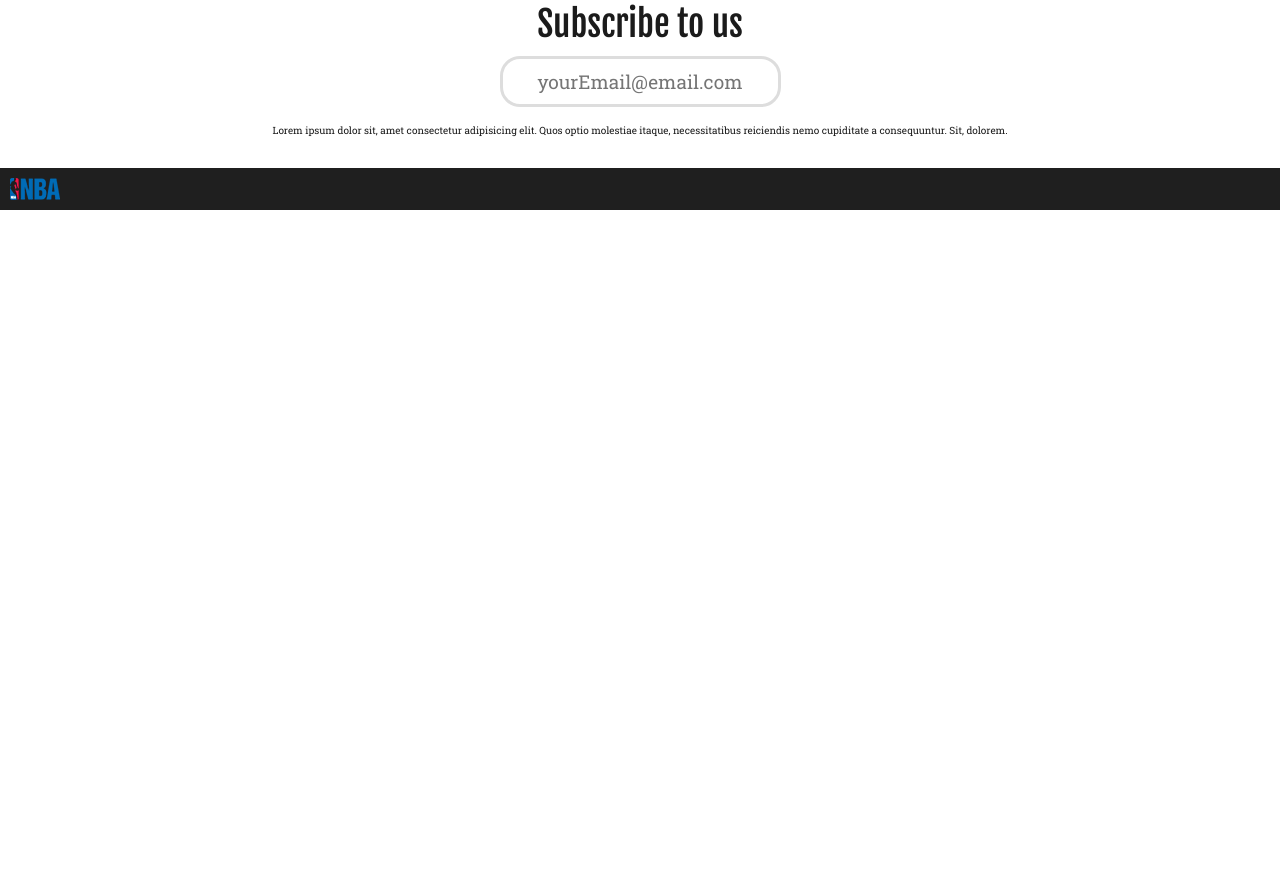
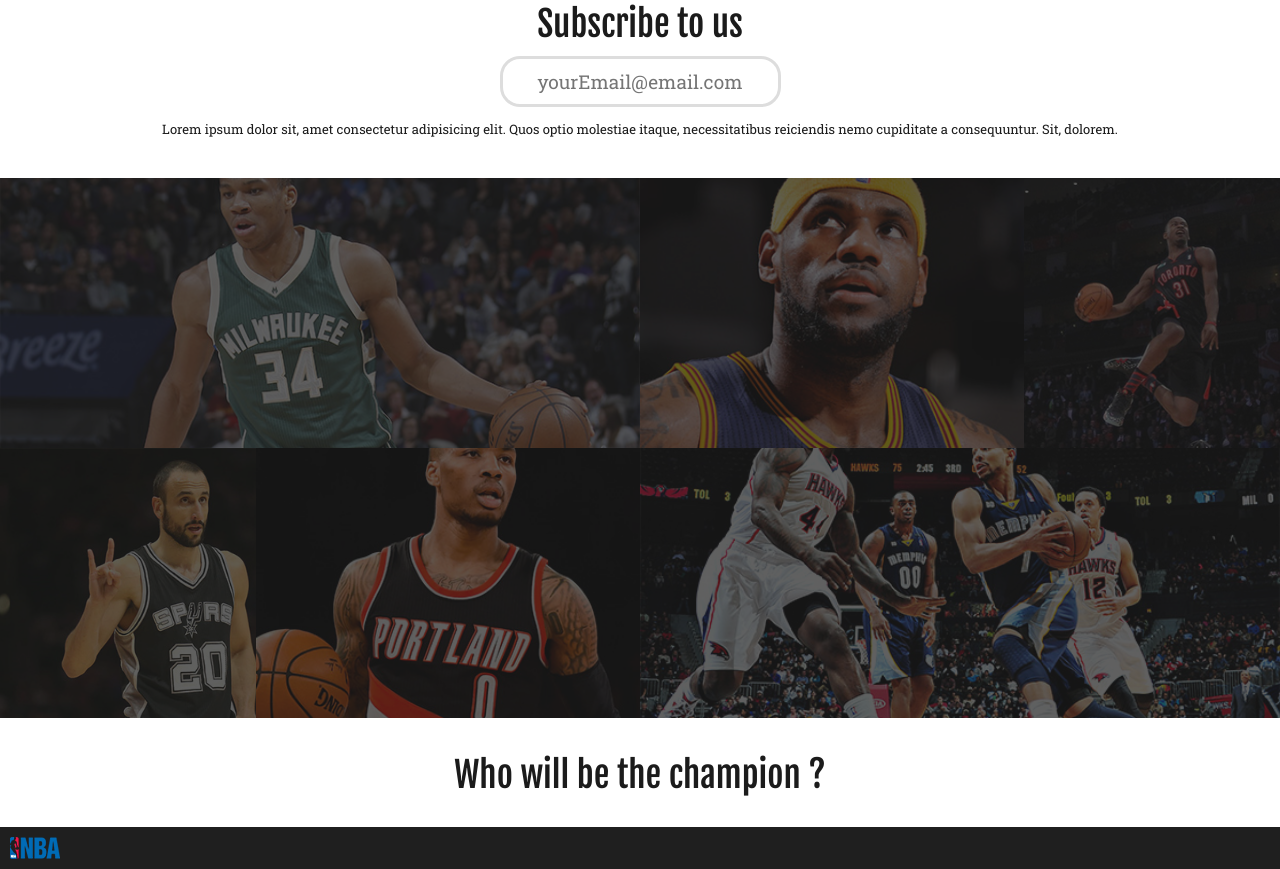
Before and after one commit to FireMonkey92/React-NBA-Project, a React (Create React App) app: page / in a window 1280 px wide. Shown: the part 580-1449 px from the top of the page. Before the commit the page ends 800 px from the top, so only its background shows below. Built offline with nearby package versions, Linux system fonts and the light colour scheme; data requests are answered from the project's data file.

Commit message:
Finished Home Blocks components and animated using reveal.js and added css transitions.
Added poll components and displayed team for guessing vote.

```diff
--- a/public/CSS/style.css
+++ b/public/CSS/style.css
@@ -126,7 +126,7 @@ footer{
 }
 .subscribe_panel small{
     width: 50%;
-    font-size: 10px;
+    font-size: 13px;
     line-height: 0px;
     margin: auto;
 }
@@ -151,3 +151,78 @@ footer{
 {
     display: block;
 }
+
+/*=============================================
+                Blockes Panel CSS
+==============================================*/
+.home_blocks{
+    display: flex;
+    flex-direction: row;
+    flex-wrap: wrap;
+    margin-top: 40px;
+}
+.home_blocks .item {
+    flex-grow: 1;
+    position: relative;
+    height: 270px;
+    overflow: hidden;
+}
+.home_blocks .item.lg{
+    width: 50%;
+}
+.home_blocks .item.md{
+    width: 30%;
+}
+.home_blocks .item.sm{
+    width: 20%;
+}
+.home_blocks .item .image{
+    height: 270px;
+    background-size: cover !important;
+    background-position: center center !important;
+}
+.home_blocks .item .title{
+    background: #1b1b1b;
+    /* color: #dddddd; */
+    padding: 10px;
+    height: 50px;
+    transition: all 500ms ease-in-out;
+}
+.home_blocks .item:hover .title{
+    transform:  translate(0px , -39px);
+    transition: all 500ms ease-in-out;
+}
+.home_blocks .item .title a{
+    color: #fff;
+}
+
+.home_blocks .item.lg{
+    animation-delay: 200ms !important;
+}
+.home_blocks .item.md{
+    animation-delay: 500ms !important;
+}
+.home_blocks .item.sm{
+    animation-delay: 800ms !important;
+}
+
+.home_blocks .item .veil{
+    background: #1f1f1f;
+    opacity: .7;
+    height: 100%;
+    width: 100%;
+    position: absolute;
+    transition: all 500ms ease-in-out;
+}
+.home_blocks .item:hover .veil{
+    opacity: 0;
+    transition: opacity 500ms ease-in-out;
+}
+
+
+/*=============================================
+                Team Poll CSS
+==============================================*/
+.home_poll{
+    text-align: center;
+}
--- /dev/null
+++ b/src/Components/blocks.js
@@ -0,0 +1,38 @@
+import React from 'react';
+import { Link } from 'react-router-dom';
+import Reveal from 'react-reveal';
+import 'animate.css/animate.css'
+
+const populateBlocks = ({ blocks }) => {
+    //debugger
+    if (blocks) {
+        return blocks.map((item) => {
+            return (
+                <Reveal key={item.id} effect='animated fadeInUp' >
+                    <div className={`item ${item.type}`}>
+                        <div className='veil'></div>
+                        <div className='image'
+                            style={{
+                                background: `url(/images/blocks/${item.image}) no-repeat`
+                            }}
+                        ></div>
+                        <div className='title'>
+                            <Link to={item.link}>{item.title}</Link>
+                        </div>
+                    </div>
+                </Reveal>
+            )
+        })
+    }
+}
+
+const Blocks = (props) => {
+    console.log(props)
+    return (
+        <div className='home_blocks'>
+            {populateBlocks(props)}
+        </div>
+    );
+};
+
+export default Blocks;
--- a/src/Components/home.js
+++ b/src/Components/home.js
@@ -2,7 +2,8 @@ import React, { Component } from 'react';
 // components
 import Featured from './Featured';
 import Subscription from './subscription';
-
+import Blocks from './blocks'
+import Polls from './poll'
 
 const API_URL_HOME = "http://localhost:3004/home";
 
@@ -32,6 +33,8 @@ class Home extends Component {
             <div>
                 <Featured Slides={this.state.home.slider}></Featured>
                 <Subscription></Subscription>
+                <Blocks blocks={this.state.home.blocks}/>
+                <Polls/>
             </div>
         )
     }
--- /dev/null
+++ b/src/Components/poll.js
@@ -0,0 +1,55 @@
+import React, { Component } from 'react';
+
+const URL_HOME = 'http://localhost:3004/teams';
+
+class Poll extends Component {
+    constructor(props) {
+        super(props);
+        this.state = {
+            pollTeams: []
+        }
+    }
+    fetchPolls() {
+        fetch(`${URL_HOME}?poll=true&sort=count&_order=desc`, {
+            method: 'GET'
+        }).then(res => res.json())
+            .then(json => {
+                console.log(json);
+                this.setState({
+                    pollTeams: json
+                });
+            });
+    };
+
+    componentDidMount() {
+        this.fetchPolls();
+    }
+
+    randerPolls = () => {
+
+        if (this.state.pollTeams) {
+            return this.state.pollTeams.map((item) => {
+                return (
+                    <div key={item.id} className='poll_items'>
+                        <img alt={item.name} src={`/images/teams/${item.logo}`} />
+                        <div>{item.count} : Votes</div>
+                    </div>
+                )
+            })
+        }
+
+
+    }
+    render() {
+        return (
+            <div className='home_poll'>
+                <h3>Who will be the champion ?</h3>
+                <div className='poll_container'>
+                    {this.randerPolls()}
+                </div>
+            </div>
+        );
+    }
+}
+
+export default Poll;
--- a/src/Components/subscription.js
+++ b/src/Components/subscription.js
@@ -17,7 +17,6 @@ export default class Subscription extends Component {
     }
     componentWillMount() {
         //debugger
-        var ar = [];
         fetch(URl_Email, {
             method: 'GET'
         }).then(res => res.json())
@@ -72,13 +71,13 @@ export default class Subscription extends Component {
 
         if (data.indexOf(e) === -1) {
             this.setState({
-                isduplicate : false
+                isduplicate: false
             });
             return false
         }
         else if (data.indexOf(e) >= 0) {
             this.setState({
-                isduplicate : true
+                isduplicate: true
             });
             return true
         }
```
